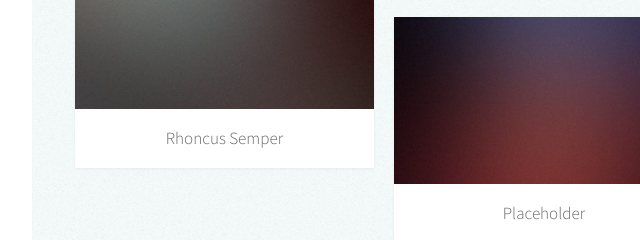
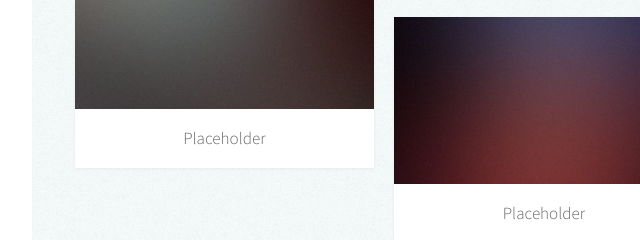
Before and after one commit to phongvdoan/deployed-portfolio, a website: page public/index.html in a window 1280 px wide. Shown: the part 1200-1440 px from the top of the page, 224-864 px from the left. Drawn offline with Linux system fonts and the light colour scheme.

Commit message:
update placeholder

```diff
--- a/public/index.html
+++ b/public/index.html
@@ -95,7 +95,7 @@
 									<article class="item">
 										<a href="#" class="image fit"><img src="images/pic03.jpg" alt="" /></a>
 										<header>
-											<h3>Rhoncus Semper</h3>
+											<h3>Placeholder</h3>
 										</header>
 									</article>
 								</div>
```
